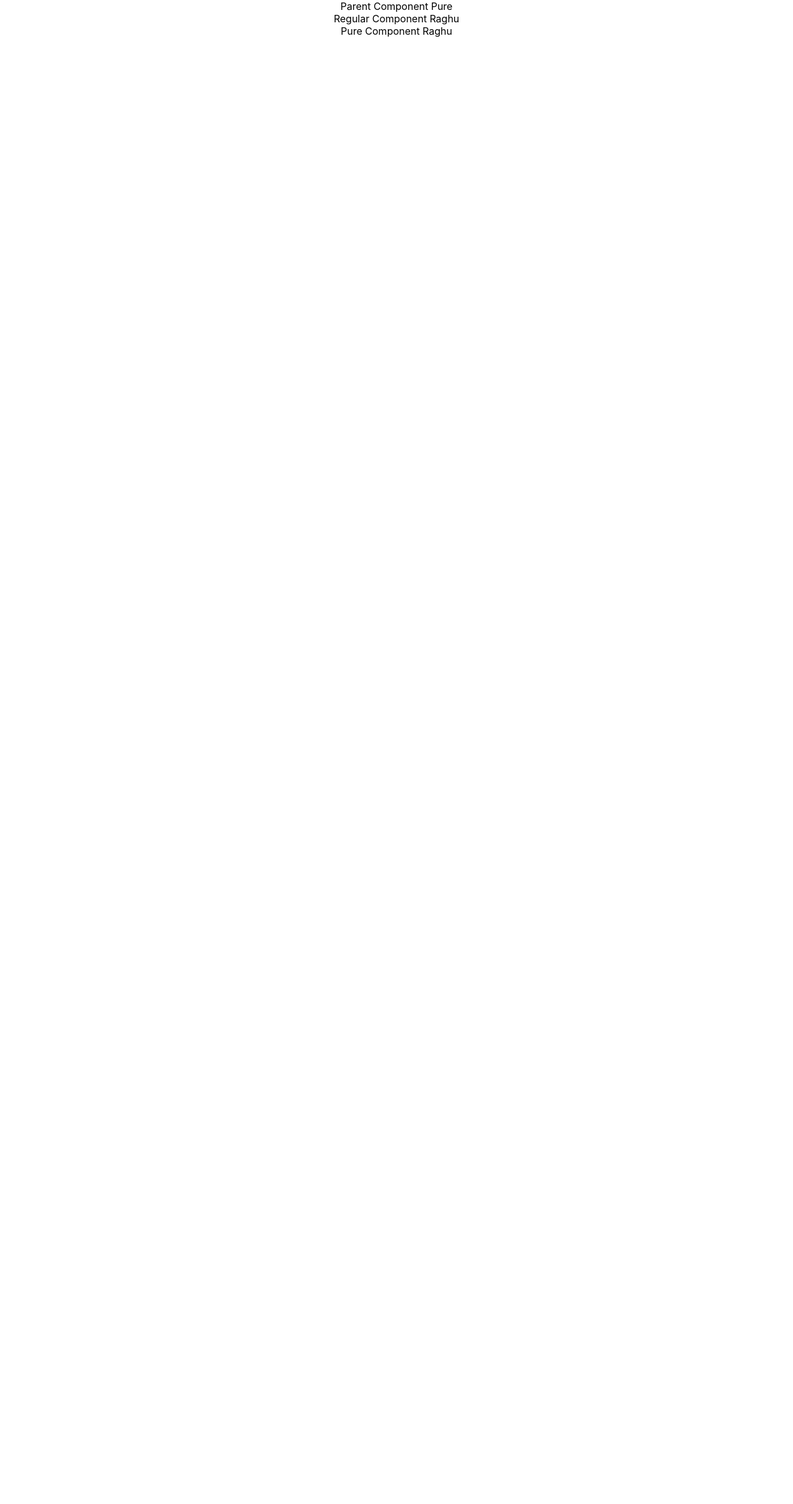
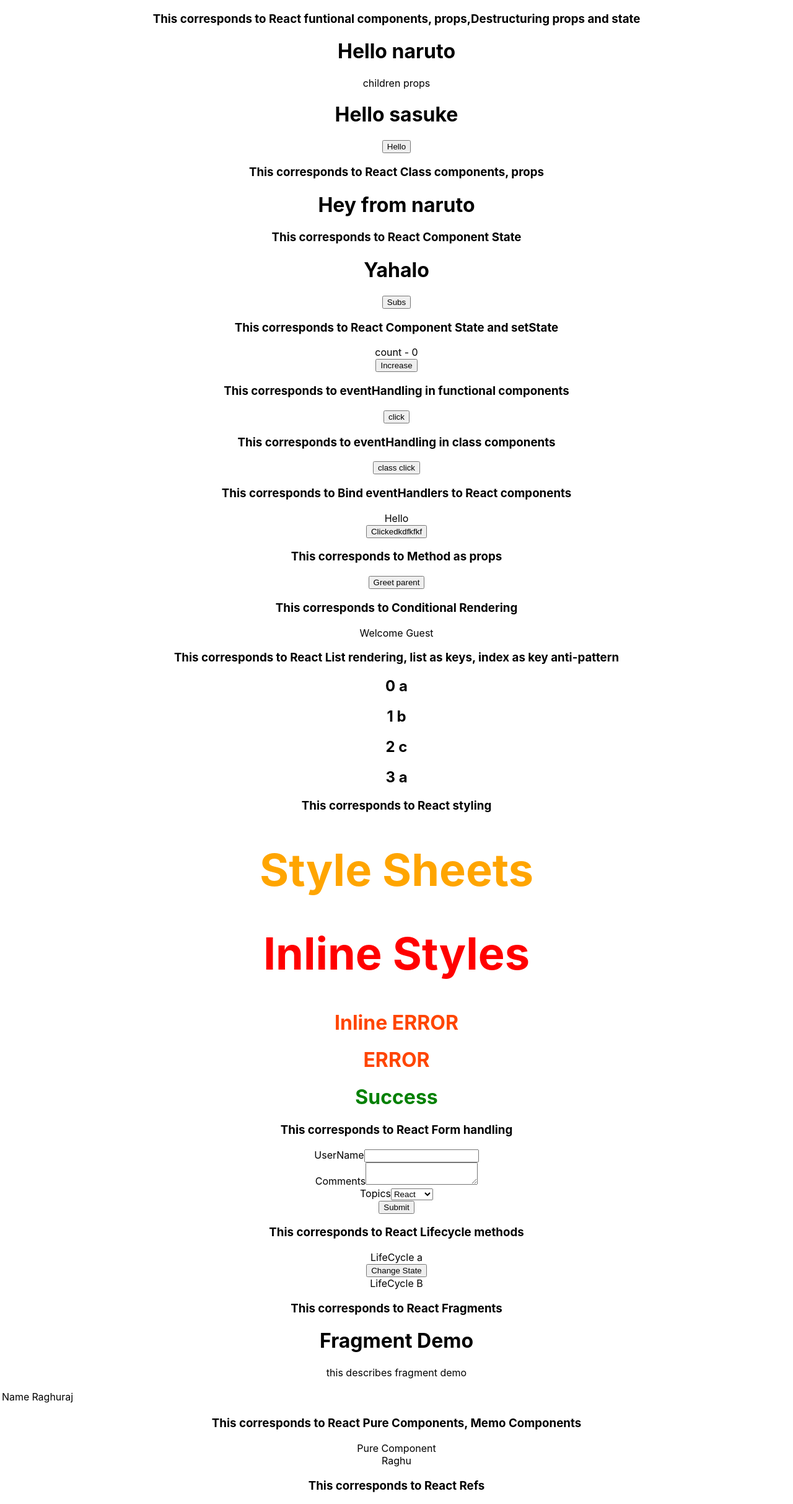
Before and after one commit to raghu-raj23/react-code_evo, a React (Create React App) app in the folder tutorial-app/: page / in a window 1280 px wide. Shown: the whole page at 62% size. Before the commit the page ends 800 px from the top, so only its background shows below. Built offline with nearby package versions, Linux system fonts and the light colour scheme.

Commit message:
updated pure components included Memo

```diff
--- a/tutorial-app/src/App.js
+++ b/tutorial-app/src/App.js
@@ -1,65 +1,63 @@
-// import logo from './logo.svg';
-import './App.css';
-import Greet from './components/Greet'
-import Welcome from './components/Welcome.js'
-import Message from './components/Message.js'
-import Counter from './components/Counter.js'
-import FuncClick from './components/FuncClick.js'
-import ClassClic from './components/classClick.js'
-import EvenBind from "./components/EventBind.js"
-import ParentComp from './components/ParentComp'
-import UserGreet from './components/UserGreet'
-import NameList from './components/NameList'
-import Stylesheet from './components/Stylesheet'
-import Inline from './components/Inline'
-import './appStyles.css'
-import styles from './appStyles.module.css'
-import Form from './components/Form';
-import LifeCycleA from './components/LifeCycleA';
-import FragmentDemo from './components/FragmentDemo';
-import Table from './components/Table';
-import PureComp from './components/PureComp';
-import ParentComp_p from './components/ParentComp_p';
+import "./App.css";
+import Greet from "./components/Greet";
+import Welcome from "./components/Welcome.js";
+import Message from "./components/Message.js";
+import Counter from "./components/Counter.js";
+import FuncClick from "./components/FuncClick.js";
+import ClassClic from "./components/classClick.js";
+import EvenBind from "./components/EventBind.js";
+import ParentComp from "./components/ParentComp";
+import UserGreet from "./components/UserGreet";
+import NameList from "./components/NameList";
+import Stylesheet from "./components/Stylesheet";
+import Inline from "./components/Inline";
+import "./appStyles.css";
+import styles from "./appStyles.module.css";
+import Form from "./components/Form";
+import LifeCycleA from "./components/LifeCycleA";
+import FragmentDemo from "./components/FragmentDemo";
+import Table from "./components/Table";
+import PureComp from "./components/PureComp";
+import ParentComp_p from "./components/ParentComp_p";
 
 function App() {
   return (
     <div className="App">
-      {/* <h3>This corresponds to React Fragments</h3>
-      <Greet name = "naruto" >
+      <h3>This corresponds to React funtional components, props,Destructuring props and state</h3>
+      <Greet name="naruto">
         <p>children props</p>
       </Greet>
-
-      <Greet name = "sasuke" >
+      <Greet name="sasuke">
         <button>Hello</button>
       </Greet>
-      <h3>This corresponds to React Fragments</h3>
-      <Welcome name = "naruto"/>
-      <h3>This corresponds to React Fragments</h3>
-      <Message/>
-      <h3>This corresponds to React Fragments</h3>
+      <h3>This corresponds to React Class components, props</h3>
+      <Welcome name="naruto" />
+      <h3>This corresponds to React Component State</h3>
+      <Message />
+      <h3>This corresponds to React Component State and setState</h3>
       <Counter />
-      <h3>This corresponds to React Fragments</h3>
+      <h3>This corresponds to eventHandling in functional components</h3>
       <FuncClick />
-      <h3>This corresponds to React Fragments</h3>
+      <h3>This corresponds to eventHandling in class components</h3>
       <ClassClic />
-      <h3>This corresponds to React Fragments</h3>
+      <h3>This corresponds to Bind eventHandlers to React components</h3>
       <EvenBind />
-      <h3>This corresponds to React Fragments</h3>
+      <h3>This corresponds to Method as props</h3>
       <ParentComp />
-      <h3>This corresponds to React Fragments</h3>
+      <h3>This corresponds to Conditional Rendering</h3>
       <UserGreet />
-      <h3>This corresponds to React Fragments</h3>
-      <NameList /> */}
+      <h3>This corresponds to React List rendering, list as keys, index as key anti-pattern</h3>
+      <NameList />
 
       {/* 20. Styling with CSS */}
-      {/* <h3>This corresponds to React styling</h3>
-      <Stylesheet primary = {true}/>
+      <h3>This corresponds to React styling</h3>
+      <Stylesheet primary={true} />
       <Inline />
-      <h1 className = 'error'> ERROR</h1>
-      <h1 className = {styles.success}>Success</h1> */}
+      <h1 className="error"> ERROR</h1>
+      <h1 className={styles.success}>Success</h1>
 
       {/* 21. Form handling */}
-      {/* <h3>This corresponds to React Form handling</h3>
+      <h3>This corresponds to React Form handling</h3>
       <Form />
 
       <h3>This corresponds to React Lifecycle methods</h3>
@@ -69,18 +67,16 @@ function App() {
       <h3>This corresponds to React Fragments</h3>
 
       <FragmentDemo />
-      <Table>
+      <Table></Table>
+      <h3>This corresponds to React Pure Components, Memo Components</h3>
 
-      </Table>
-      <h3>This corresponds to React Pure Components</h3>
+      <PureComp></PureComp>
 
-      <PureComp>
+      <ParentComp_p />
 
-      </PureComp> */}
+      <h3>This corresponds to React Refs</h3>
 
-      <ParentComp_p>
 
-      </ParentComp_p>
 
     </div>
   );
--- /dev/null
+++ b/tutorial-app/src/components/MemoComp.js
@@ -0,0 +1,14 @@
+import React from 'react'
+
+function MemoComp({name}) {
+    console.log('rendering memo component')
+    return (
+        <div>
+            {name}
+        </div>
+    )
+}
+
+export default React.memo(MemoComp)
+
+//  Memo is a higher order function, its like pure components but its for functional components
--- a/tutorial-app/src/components/ParentComp_p.js
+++ b/tutorial-app/src/components/ParentComp_p.js
@@ -1,8 +1,10 @@
 import React, { Component, PureComponent } from 'react'
+import MemoComp from './MemoComp'
 import PureComp from './PureComp'
 import RegComp from './RegComp'
 
-class ParentComp_p extends PureComponent {
+// class ParentComp_p extends PureComponent { this is used for pure class components
+class ParentComp_p extends Component { // Tis is used fofr Memo components
     constructor(props) {
         super(props)
 
@@ -19,12 +21,12 @@ class ParentComp_p extends PureComponent {
     }
 
     render() {
-        console.log("parent")
+        console.log("************Parent Component Pure************")
         return (
             <div>
-                Parent Component Pure
-                <RegComp name = {this.state.name}></RegComp>
-                <PureComp name = {this.state.name}></PureComp>
+                <MemoComp name = {this.state.name} />
+                {/* <RegComp name = {this.state.name}></RegComp>
+                <PureComp name = {this.state.name}></PureComp> */}
             </div>
         )
     }
```
Also changed, not shown: 1 other file (tests, documents, lock files or other folders).
